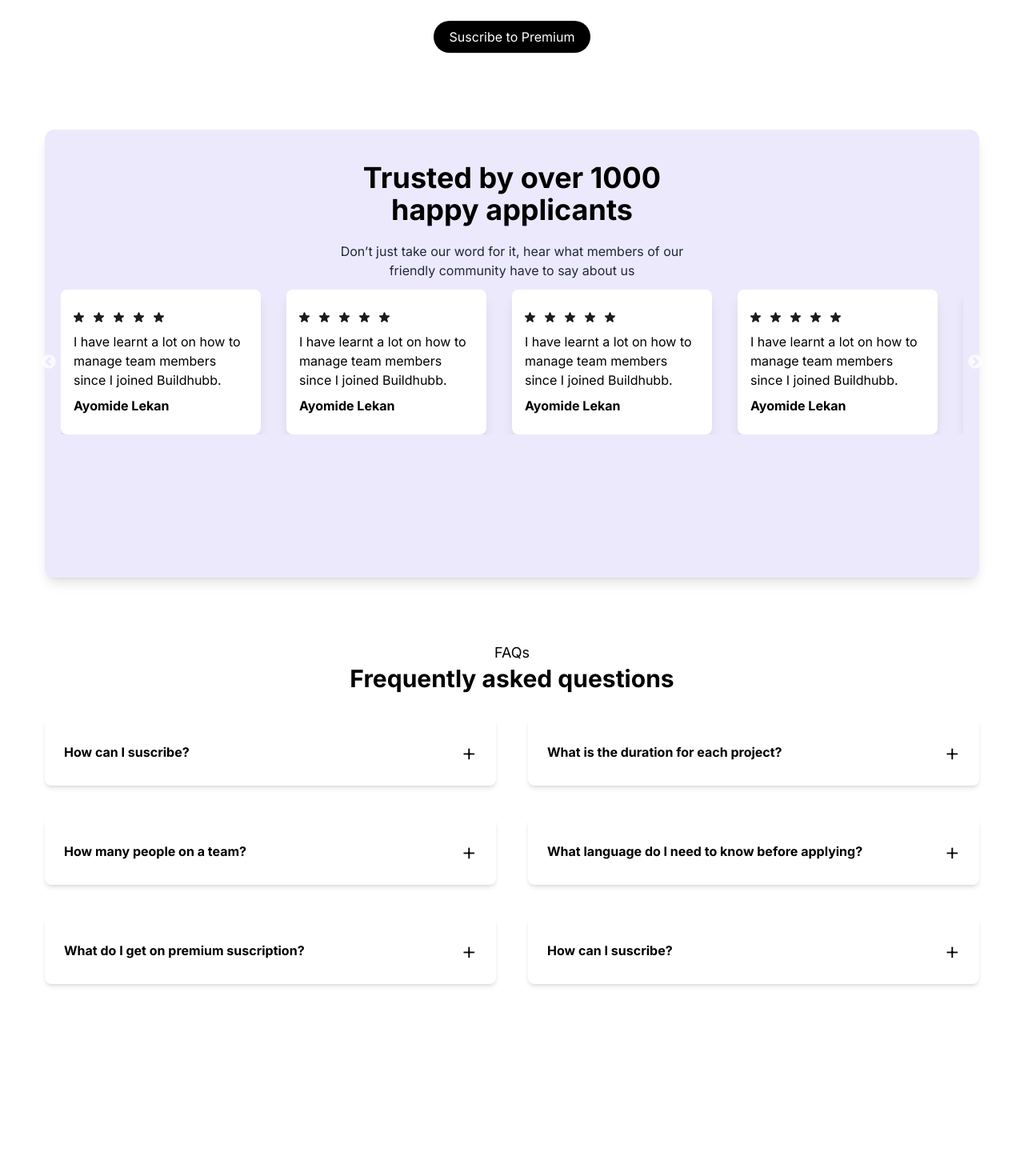
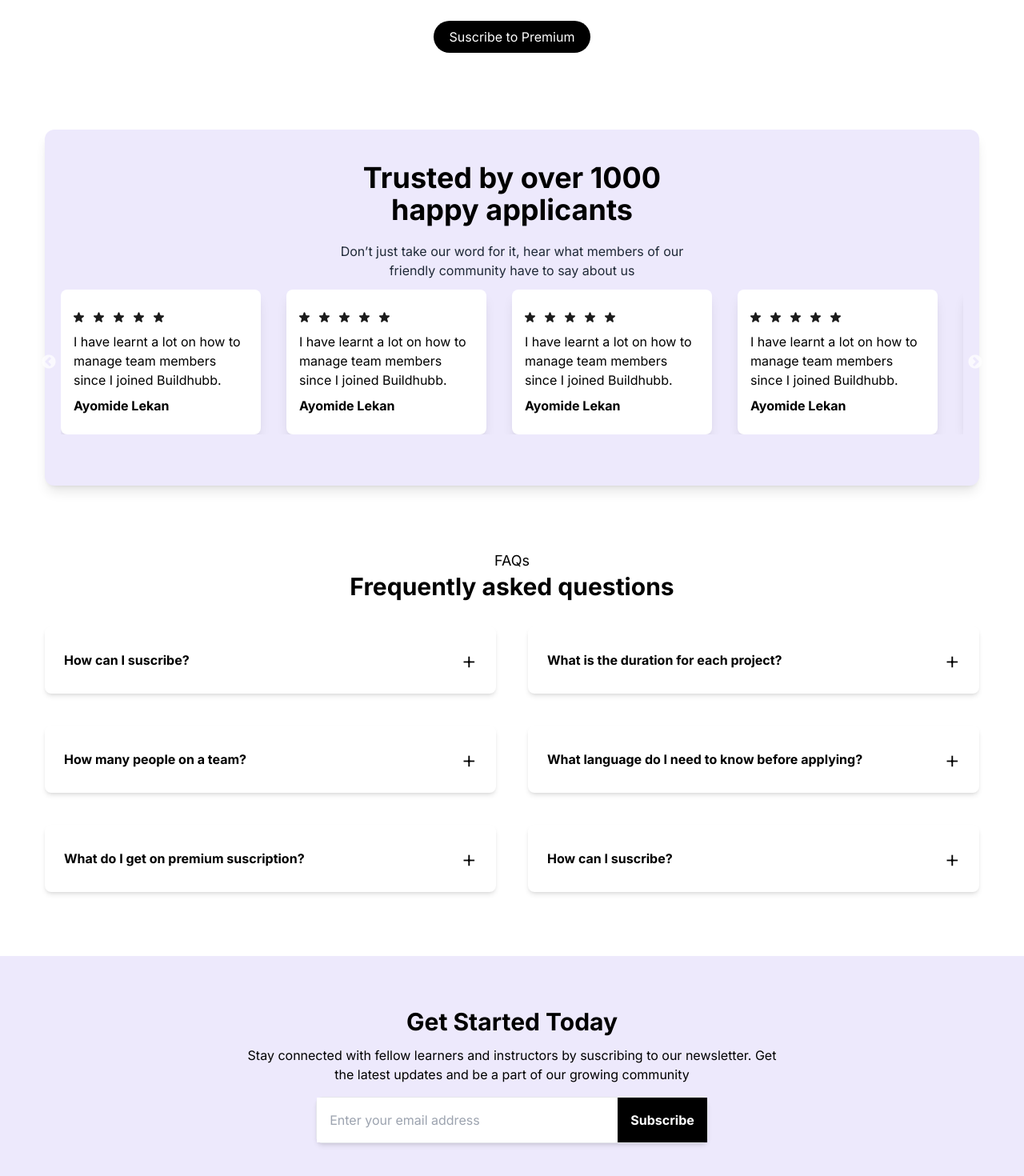
Before and after one commit to Hicode-dev/buildHub, a Next.js app: page / in a window 1280 px wide. Shown: the part 3256-4726 px from the top of the page at 80% size. Before the commit the page ends 4566 px from the top, so only its background shows below. Built offline with nearby package versions, Linux system fonts and the light colour scheme.

Commit message:
done some more little modification on footer

```diff
--- /dev/null
+++ b/src/app/Components/Footer/page.jsx
@@ -0,0 +1,19 @@
+import React from 'react'
+
+const Footer = () => {
+    return (
+        <div className='bg-[#EDE9FC] p-16'>
+            <div className='w-[85%] mx-auto text-center'>
+                <h1 className='text-center font-bold text-3xl'>Get Started Today</h1>
+                <p className='text-md w-[70%] mx-auto my-3 text-center'>Stay connected with fellow learners and instructors by suscribing to our newsletter.
+                    Get the latest updates and be a part of our growing community</p>
+                <div className='flex items-center rounded-lg shadow-md my-4 w-[50%] border mx-auto'>
+                    <input type="text" className='p-4 border-none outline-none rounded-none w-[100%]' placeholder='Enter your email address' />
+                    <button className='p-4 bg-black text-white font-bold border-none rounded-[0, 10px, 10px ,0]'>Subscribe</button>
+                </div>
+            </div>
+        </div>
+    )
+}
+
+export default Footer
--- a/src/app/Components/TrustedPage.jsx
+++ b/src/app/Components/TrustedPage.jsx
@@ -7,7 +7,7 @@ import MultipleItems from "./Slider";
 const TrustedPage = () => {
   return (
     <div>
-      <div className="w-100 h-[70vh] bg-[#EDE9FC] rounded-xl shadow-lg p-5 mb-6">
+      <div className="w-100 h-[100%] bg-[#EDE9FC] rounded-xl shadow-lg px-5 pt-5 pb-16 mb-6">
         <div className="text-center ">
           <h1 className="text-4xl font-bold p-5  text-center ">
             Trusted by over 1000 <br /> happy applicants
--- a/src/app/page.js
+++ b/src/app/page.js
@@ -7,10 +7,11 @@ import Carreers from "./Components/Carreers";
 import MissionPage from "./Components/MissionPage";
 import TrustedPage from "./Components/TrustedPage";
 import FAQS from "./Components/FAQ/page";
+import Footer from "./Components/Footer/page";
 
 const page = () => {
   return (
-    <div className="p">
+    <div className="">
       <FirstPage />
       <div className="px-14">
         <SecondPage />
@@ -21,6 +22,7 @@ const page = () => {
         <TrustedPage />
         <FAQS />
       </div>
+      <Footer/>
     </div>
   );
 };
```
